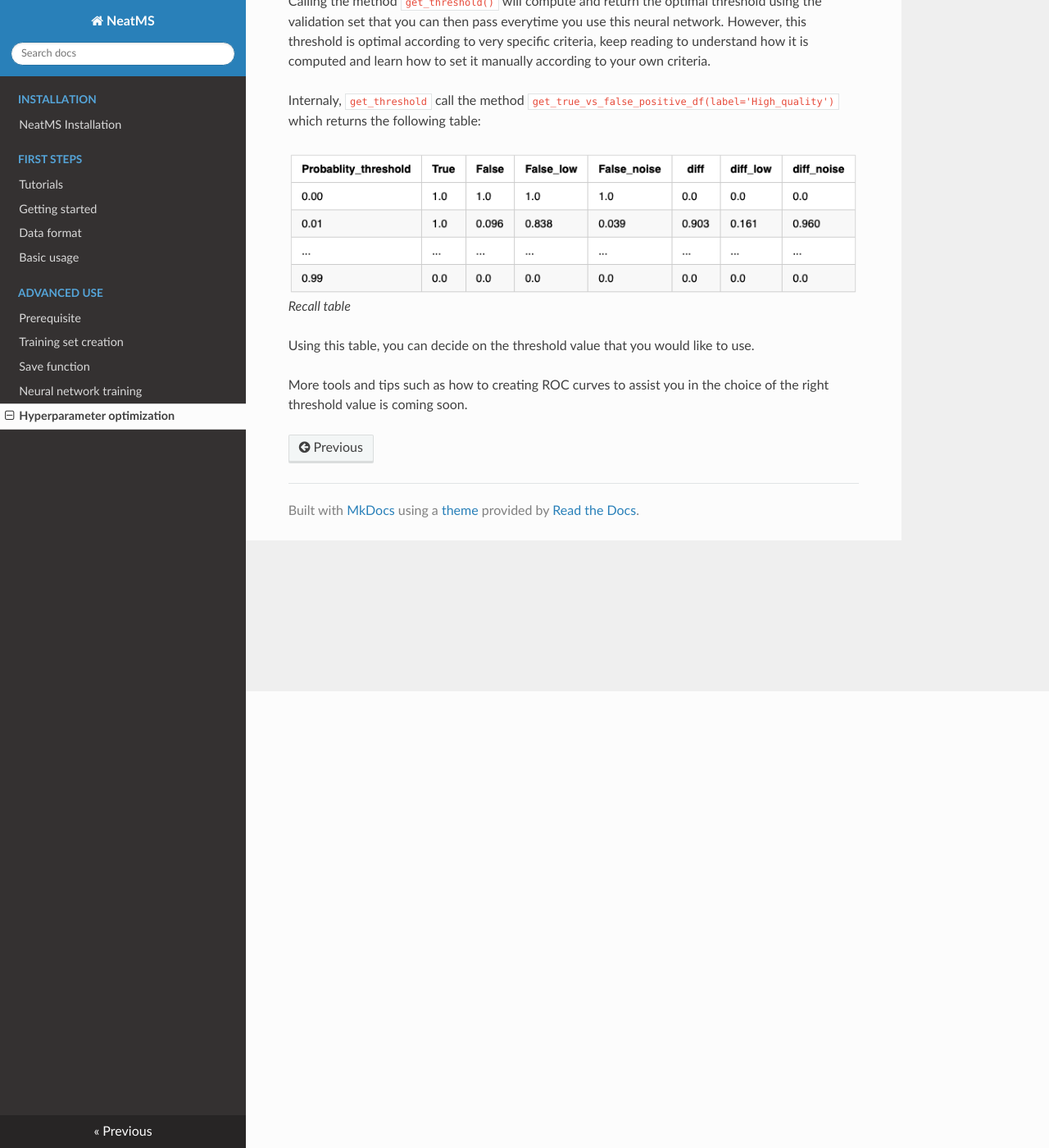
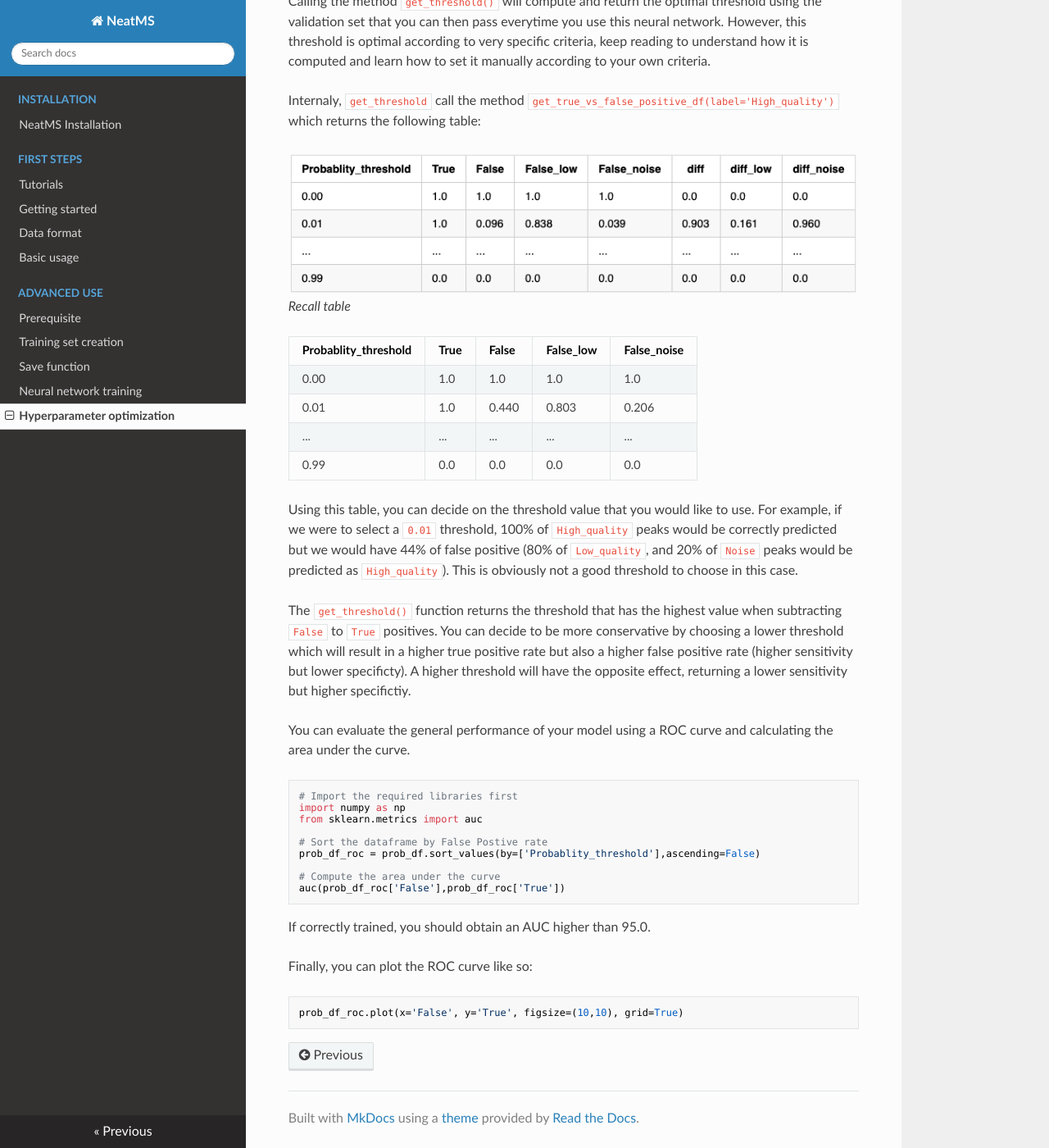
Before and after one commit to bihealth/NeatMS, an MkDocs documentation site: the page built from docs/advanced-use/hyperparameter-optimization.md, in a window 1280 px wide and 1400 px high, scrolled down 557 px. Shown: the whole window at 82% size. Built offline with MkDocs 1.6.1, drawn with Linux system fonts in a browser that asks for light colours; nearby versions of some CDN libraries.

````diff
--- a/docs/advanced-use/hyperparameter-optimization.md
+++ b/docs/advanced-use/hyperparameter-optimization.md
@@ -13,15 +13,35 @@ Internaly, `get_threshold` call the method `get_true_vs_false_positive_df(label=
 ![NeatMS annotation tool](../img/recall_table.png)
 *Recall table*
 
-
-<!--| Probablity_threshold | True    | False    | False_low | False_noise | diff     | diff_low | diff_noise |
-|----------------------|---------|----------|-----------|-------------|----------|----------|------------|
-| 0.00                 | 1.0 | 1.0 | 1.0  | 1.0    | 0.0 | 0.0 | 0.0   |
-| 0.01                 | 1.0 | 0.096 | 0.838  | 0.039    | 0.903 | 0.161 | 0.960   |
-| ...                  | ...     | ...      | ...       | ...         | ...      | ...      | ...        |
-| 0.99                 | 0.0 | 0.0 | 0.0  | 0.0    | 0.0 | 0.0 | 0.0   |-->
+| Probablity_threshold | True    | False    | False_low | False_noise |
+|----------------------|---------|----------|-----------|-------------|
+| 0.00                 | 1.0 | 1.0 | 1.0  | 1.0    |
+| 0.01                 | 1.0 | 0.440 | 0.803  | 0.206    |
+| ...                  | ...     | ...      | ...       | ...      |
+| 0.99                 | 0.0 | 0.0 | 0.0  | 0.0    |
 
 
-Using this table, you can decide on the threshold value that you would like to use.
+Using this table, you can decide on the threshold value that you would like to use. For example, if we were to select a `0.01` threshold, 100% of `High_quality` peaks would be correctly predicted but we would have 44% of false positive (80% of `Low_quality`, and 20% of `Noise` peaks would be predicted as `High_quality`). This is obviously not a good threshold to choose in this case.
 
-More tools and tips such as how to creating ROC curves to assist you in the choice of the right threshold value is coming soon.
+The `get_threshold()` function returns the threshold that has the highest value when subtracting `False` to `True` positives. You can decide to be more conservative by choosing a lower threshold which will result in a higher true positive rate but also a higher false positive rate (higher sensitivity but lower specificty). A higher threshold will have the opposite effect, returning a lower sensitivity but higher specifictiy.
+
+You can evaluate the general performance of your model using a ROC curve and calculating the area under the curve.
+
+``` python
+# Import the required libraries first
+import numpy as np
+from sklearn.metrics import auc
+
+# Sort the dataframe by False Postive rate
+prob_df_roc = prob_df.sort_values(by=['Probablity_threshold'],ascending=False)
+
+# Compute the area under the curve
+auc(prob_df_roc['False'],prob_df_roc['True'])
+```
+If correctly trained, you should obtain an AUC higher than 95.0.
+
+Finally, you can plot the ROC curve like so:
+
+``` python
+prob_df_roc.plot(x='False', y='True', figsize=(10,10), grid=True)
+```
````
Also changed, not shown: docs/first-steps/basic-usage.md (+7 -7 lines), docs/first-steps/data-format.md (+4 -4 lines), 3 other files.
